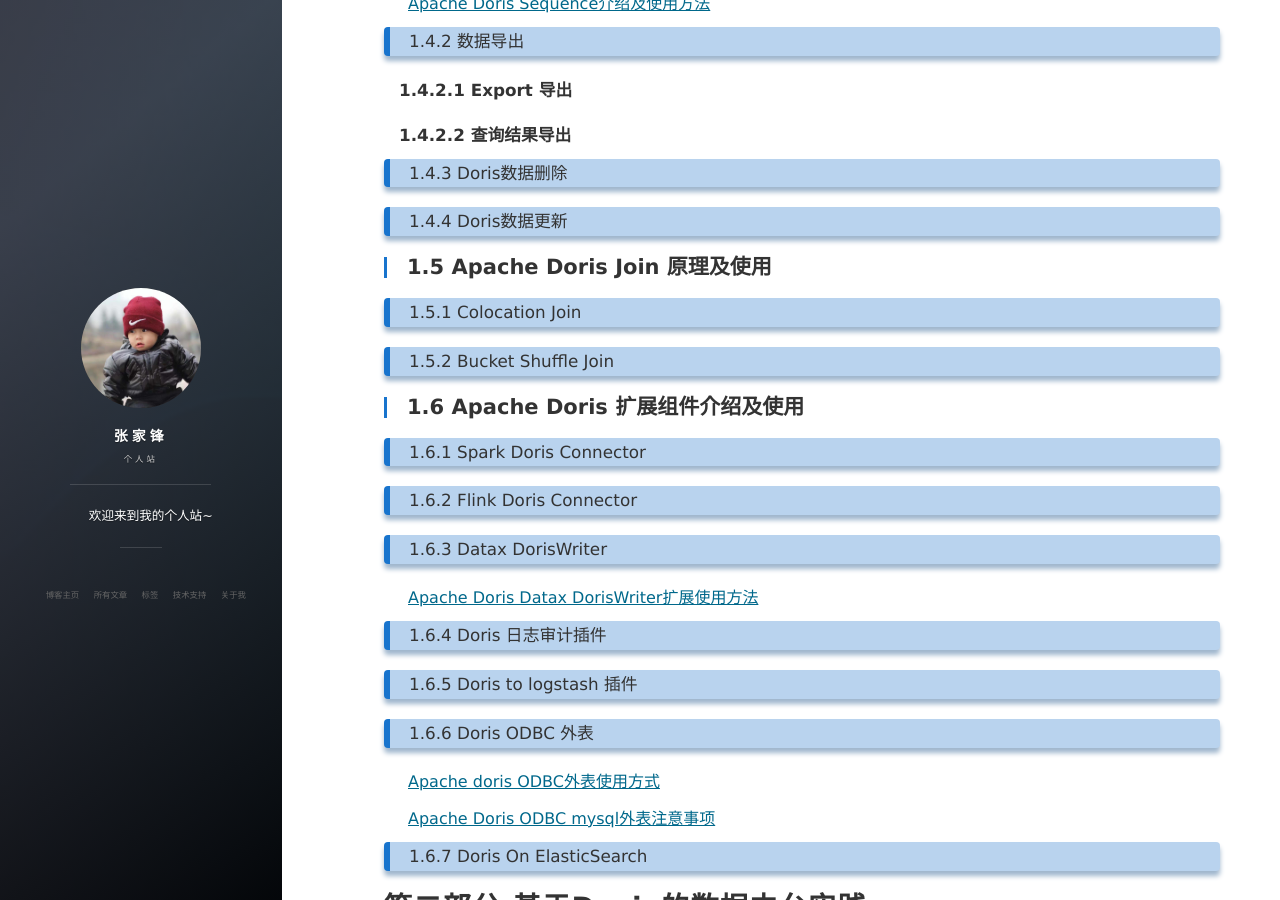
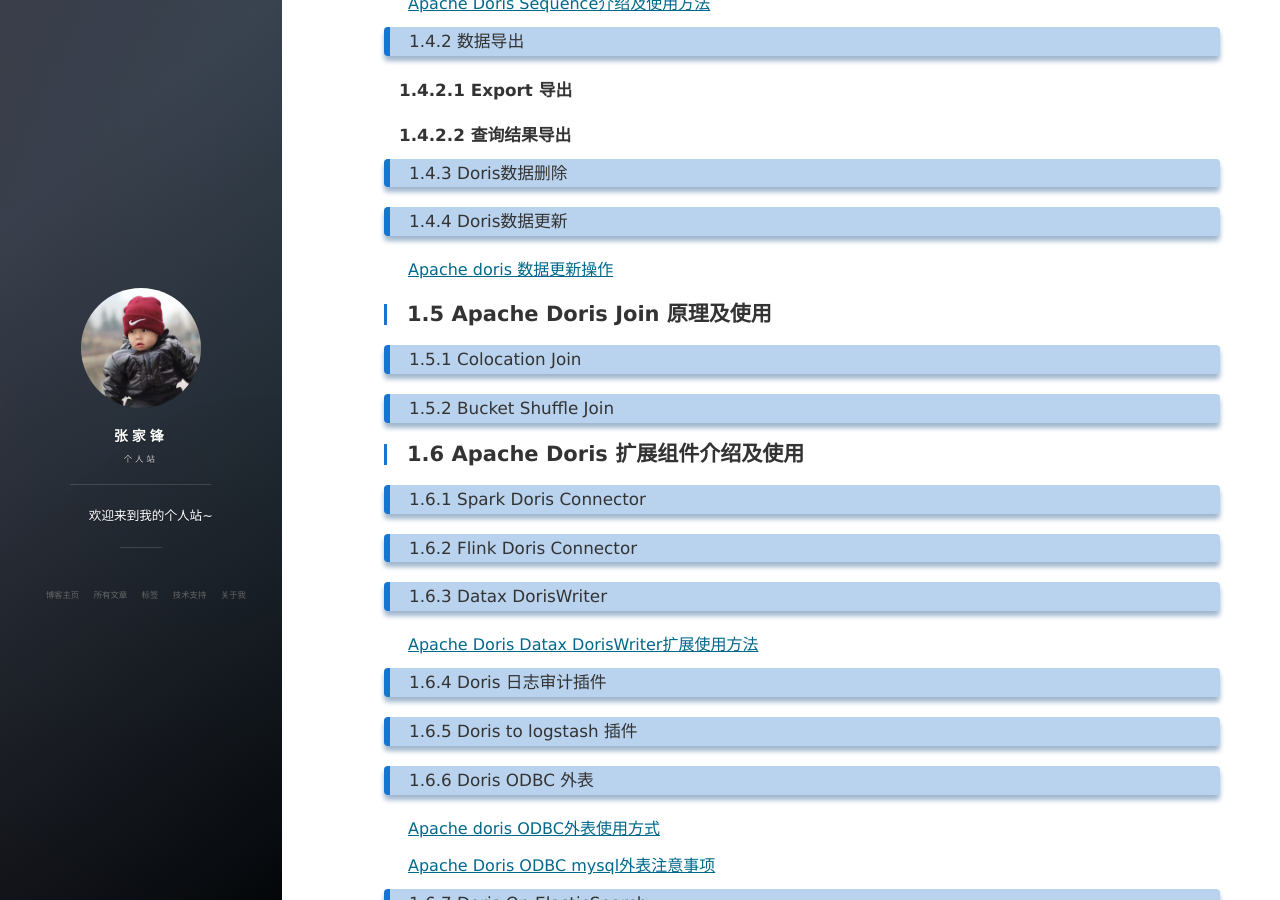
Before and after one commit to hf200012/hf200012.github.io, a Jekyll site: the page built from _posts/2021-09-17-Apache Doris 实战指南.md, in a window 1280 px wide and 900 px high, scrolled down 3083 px. Built offline with Jekyll 4.4.1, drawn with Linux system fonts in a browser that asks for light colours; nearby versions of some CDN libraries; comment, search, counter and statistics services are not loaded.

Commit message:
Update 2021-09-17-Apache Doris 实战指南.md

```diff
--- a/_posts/2021-09-17-Apache Doris 实战指南.md
+++ b/_posts/2021-09-17-Apache Doris 实战指南.md
@@ -87,6 +87,8 @@
 
 ### 1.4.4 Doris数据更新
 
+[Apache doris 数据更新操作](https://hf200012.github.io/2021/09/Apache-Doris-数据更新操作/)
+
 ## 1.5 Apache Doris Join 原理及使用
 
 ### 1.5.1 Colocation Join
```
